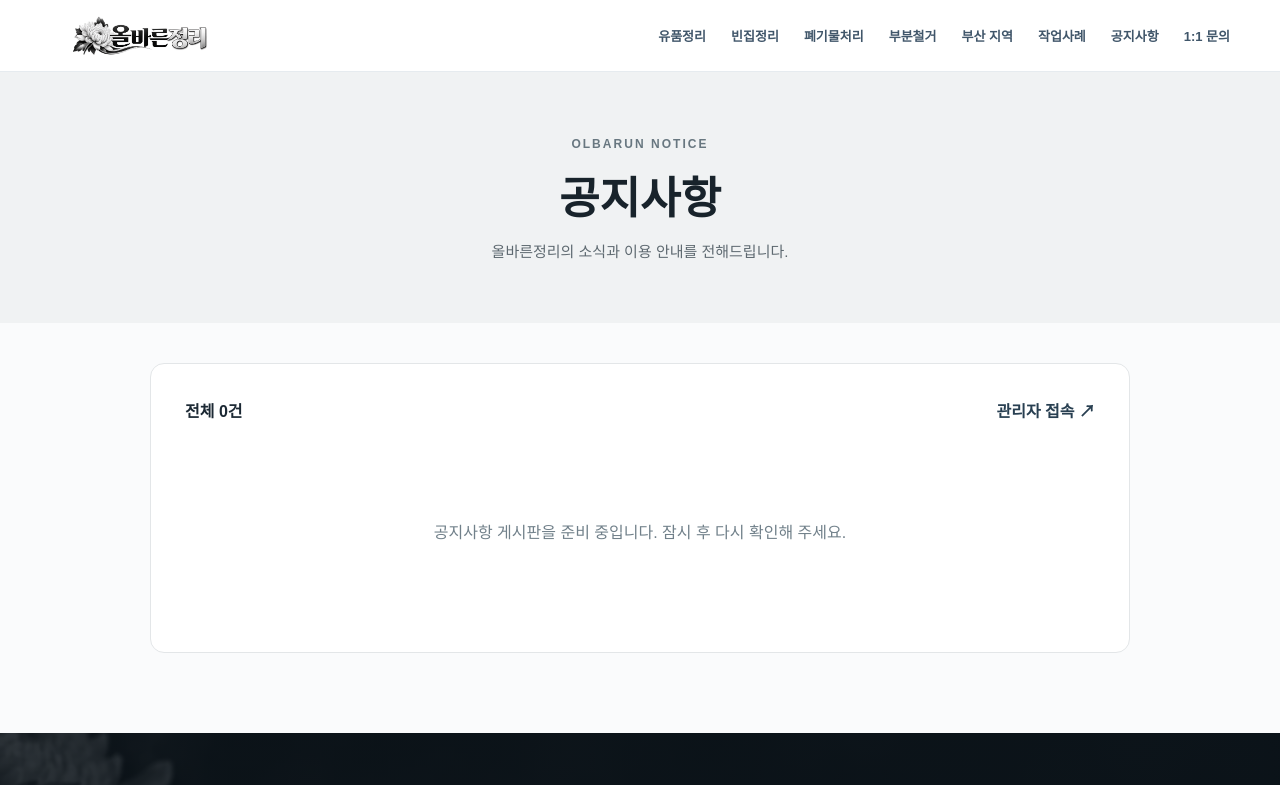
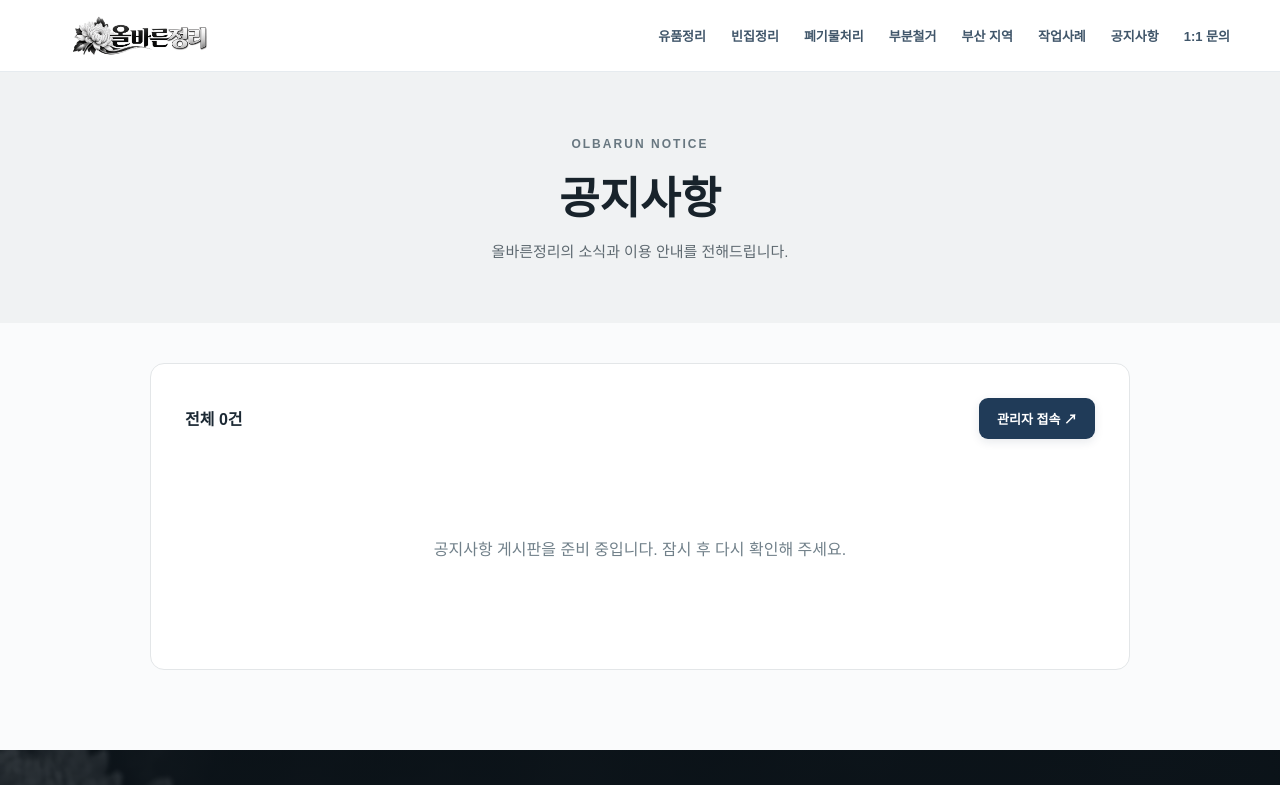
Before and after one commit to hoho601212-collab/olbareun-jeongri, a Next.js app: page /notice in a window 1280 px wide. Shown: the top 785 px of the page. Built offline with nearby package versions, Linux system fonts and the light colour scheme.

Commit message:
Style notice administrator access button

```diff
--- a/app/globals.css
+++ b/app/globals.css
@@ -430,3 +430,5 @@ img,svg,video{max-width:100%}
 .boardNoticeEdit{display:flex;align-items:end;flex-wrap:wrap;gap:12px;margin:12px 0}.boardNoticeEdit label{display:grid;gap:4px;font-size:12px}.boardNoticeEdit input{padding:8px;border:1px solid #ccd4dd;border-radius:6px}
 .boardHoneypot{position:absolute!important;left:-99999px!important;width:1px!important;height:1px!important;overflow:hidden!important}
 @media(max-width:800px){.boardHomeSection{padding:48px 16px}.boardHomeGrid{grid-template-columns:1fr;gap:18px}.boardHomeCard header{padding:20px}.boardHomeRows>a{padding:16px}.boardHomePrivacy{min-height:260px}}
+
+.boardBar .boardAdminAccessButton{display:inline-flex;align-items:center;justify-content:center;padding:11px 18px;border-radius:9px;background:#203b58;color:#fff;font-size:13px;font-weight:800;text-decoration:none;box-shadow:0 3px 10px rgba(20,41,67,.1);transition:background .2s,transform .2s}.boardBar .boardAdminAccessButton:hover{background:#315a82;transform:translateY(-1px)}
```
